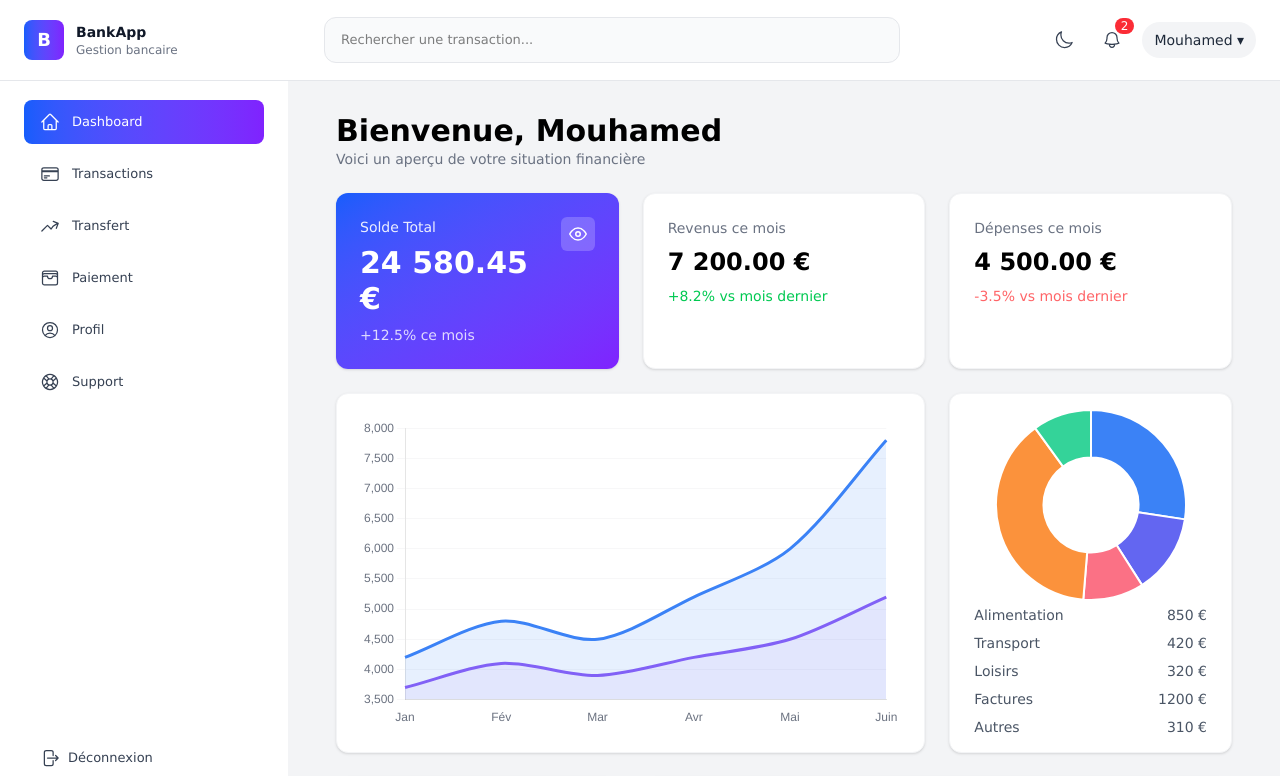
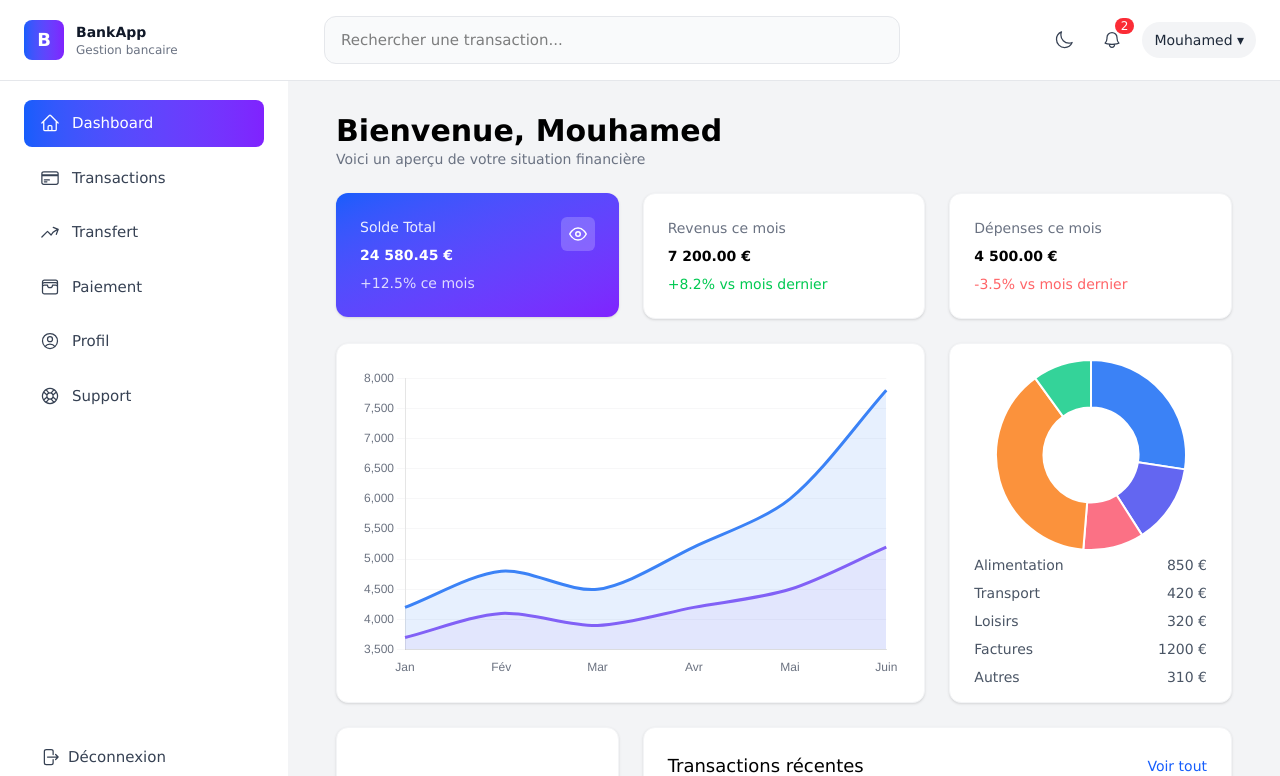
Before and after one commit to antaseck27/Tache-21-Frontt, a React (Vite) app: page /dashboard in a window 1280 px wide. Shown: the top 776 px of the page. Built offline with nearby package versions, Linux system fonts and the light colour scheme; sample sign-in values are in the browser's storage.

Commit message:
mis a jour Dashboard

```diff
--- a/src/index.css
+++ b/src/index.css
@@ -24,7 +24,7 @@
 body {
   margin: 0;
   font-family: Verdana, Geneva, Tahoma, sans-serif;
-  font-size: 13px;;
+  font-size: 15px;;
 
 }
 
@@ -78,7 +78,7 @@ code {
    padding: 8%;
    border-radius: 50%;
    color: white;
-   font-size: 25px;
+   font-size: 20px;
 }
 
 /* les bouton qui se trouve sur les section infoPerso et securite*/
--- a/src/pages/Dashboard.jsx
+++ b/src/pages/Dashboard.jsx
@@ -96,7 +96,7 @@ export default function Dashboard() {
             <div className="flex justify-between items-start">
               <div>
                 <div className="text-sm opacity-90">Solde Total</div>
-                <div className="text-3xl font-semibold mt-2">{showBalance ? "24 580.45 €" : "•••• ••••"}</div>
+                <div className="text-sm font-semibold mt-2">{showBalance ? "24 580.45 €" : "•••• ••••"}</div>
                 <div className="text-sm mt-2 opacity-80">+12.5% ce mois</div>
               </div>
               <button
@@ -113,14 +113,14 @@ export default function Dashboard() {
         {/* Revenus */}
         <Card>
           <div className="text-sm text-gray-500">Revenus ce mois</div>
-          <div className="text-2xl font-semibold mt-2">7 200.00 €</div>
+          <div className="text-sm font-semibold mt-2">7 200.00 €</div>
           <div className="text-sm text-green-500 mt-2">+8.2% vs mois dernier</div>
         </Card>
 
         {/* Dépenses */}
         <Card>
           <div className="text-sm text-gray-500">Dépenses ce mois</div>
-          <div className="text-2xl font-semibold mt-2">4 500.00 €</div>
+          <div className="text-sm font-semibold mt-2">4 500.00 €</div>
           <div className="text-sm text-red-400 mt-2">-3.5% vs mois dernier</div>
         </Card>
       </div>
```
